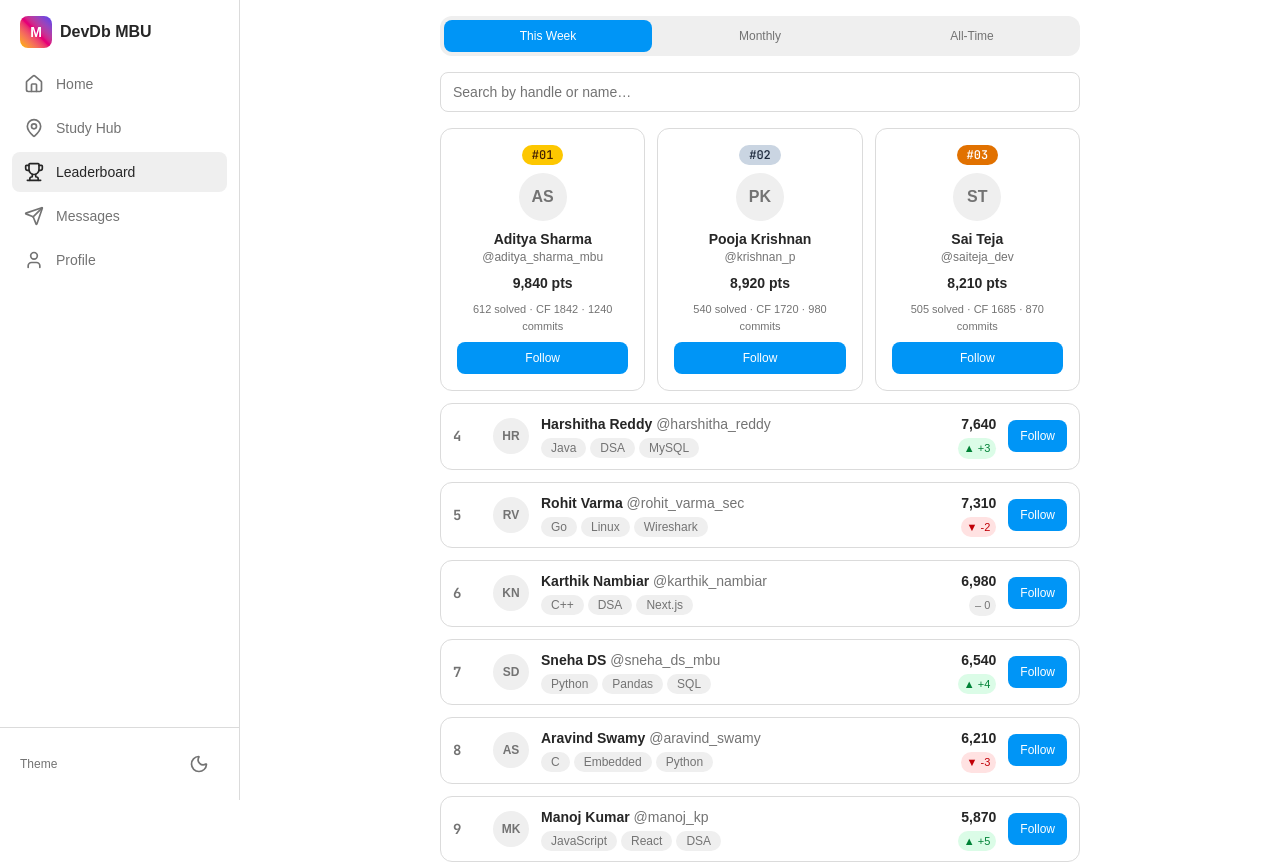
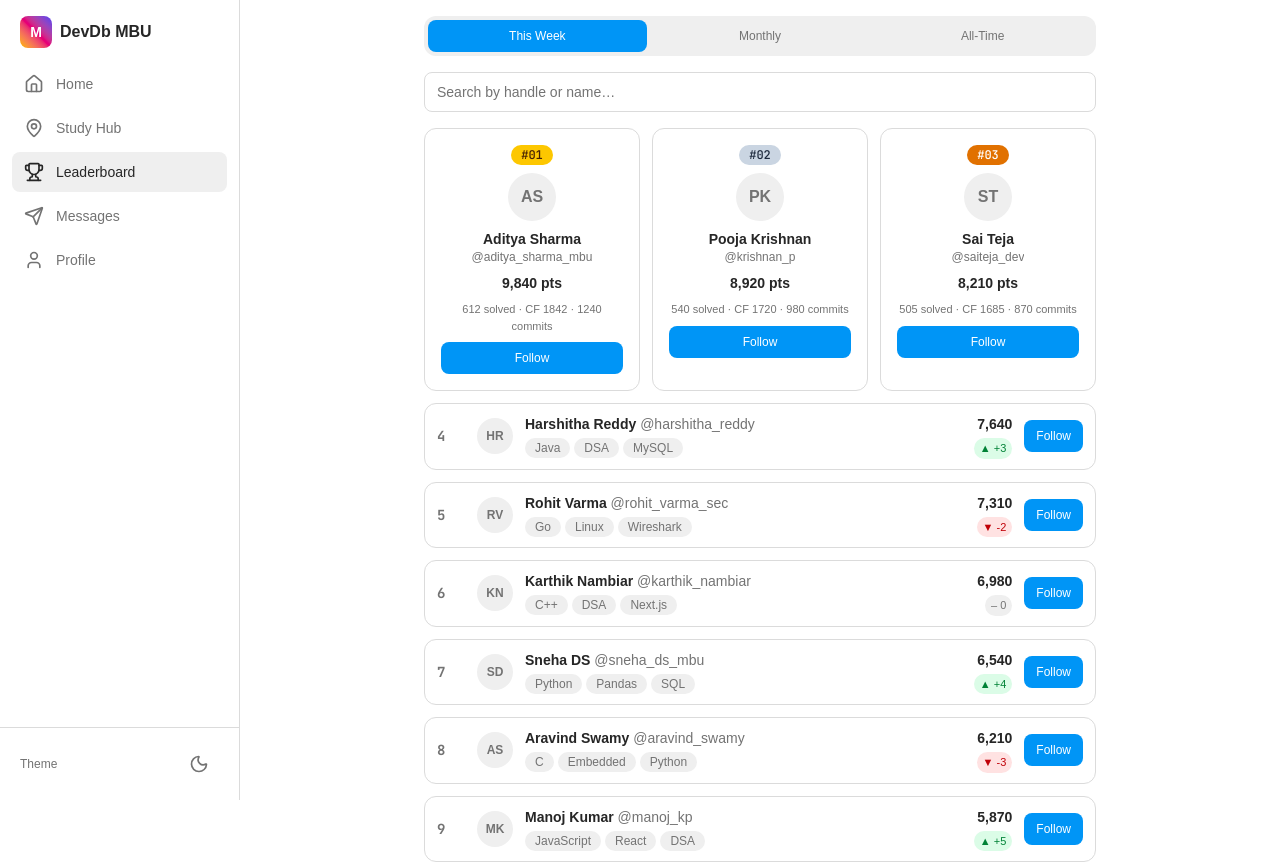
Before and after one commit to 0xnarasimha/campus-code, a Next.js app: page /leaderboard in a window 1280 px wide. Shown: the top 862 px of the page. Built offline with nearby package versions, Linux system fonts and the light colour scheme.

Commit message:
chore: vercel-ready build

```diff
--- a/components/AppShell.tsx
+++ b/components/AppShell.tsx
@@ -8,7 +8,7 @@ import { ThemeToggle } from "./ThemeToggle";
 
 const NAV = [
   { label: "Home", href: "/", icon: Home },
-  { label: "Study Hub", href: "/study-hub", icon: MapPin },
+  { label: "Study Hub", href: "/study", icon: MapPin },
   { label: "Leaderboard", href: "/leaderboard", icon: Trophy },
   { label: "Messages", href: "/messages", icon: Send },
   { label: "Profile", href: "/profile", icon: User },
@@ -33,6 +33,8 @@ function Logo() {
 
 export function AppShell({ children }: { children: React.ReactNode }) {
   const pathname = usePathname();
+  const isWide =
+    pathname.startsWith("/leaderboard") || pathname.startsWith("/profile");
 
   return (
     <div className="min-h-full">
@@ -76,7 +78,7 @@ export function AppShell({ children }: { children: React.ReactNode }) {
 
       {/* Main content */}
       <main className="pb-20 lg:pb-0 lg:pl-60">
-        <div className="mx-auto w-full max-w-2xl px-4 py-4">{children}</div>
+        <div className={cn("mx-auto w-full px-4 py-4", isWide ? "max-w-5xl" : "max-w-2xl")}>{children}</div>
       </main>
 
       {/* Mobile bottom nav */}
--- a/components/ThemeToggle.tsx
+++ b/components/ThemeToggle.tsx
@@ -2,13 +2,15 @@
 
 import { Moon, Sun } from "lucide-react";
 import { useTheme } from "next-themes";
-import { useEffect, useState } from "react";
+import { useSyncExternalStore } from "react";
+
+function subscribe() {
+  return () => {};
+}
 
 export function ThemeToggle() {
   const { resolvedTheme, setTheme } = useTheme();
-  const [mounted, setMounted] = useState(false);
-
-  useEffect(() => setMounted(true), []);
+  const mounted = useSyncExternalStore(subscribe, () => true, () => false);
 
   if (!mounted) {
     return (
```
Also changed, not shown: 1 other file (tests, documents, lock files or other folders).
